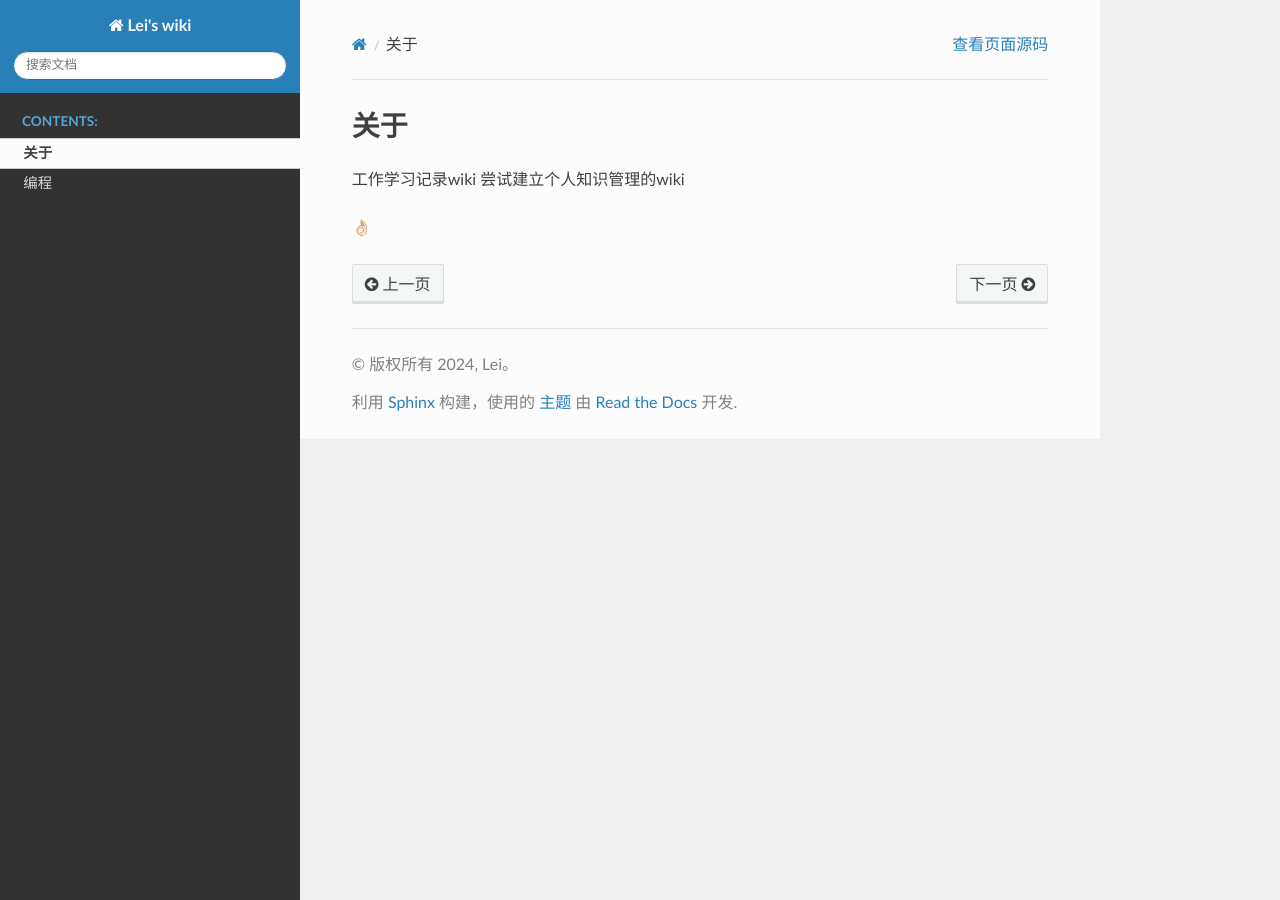
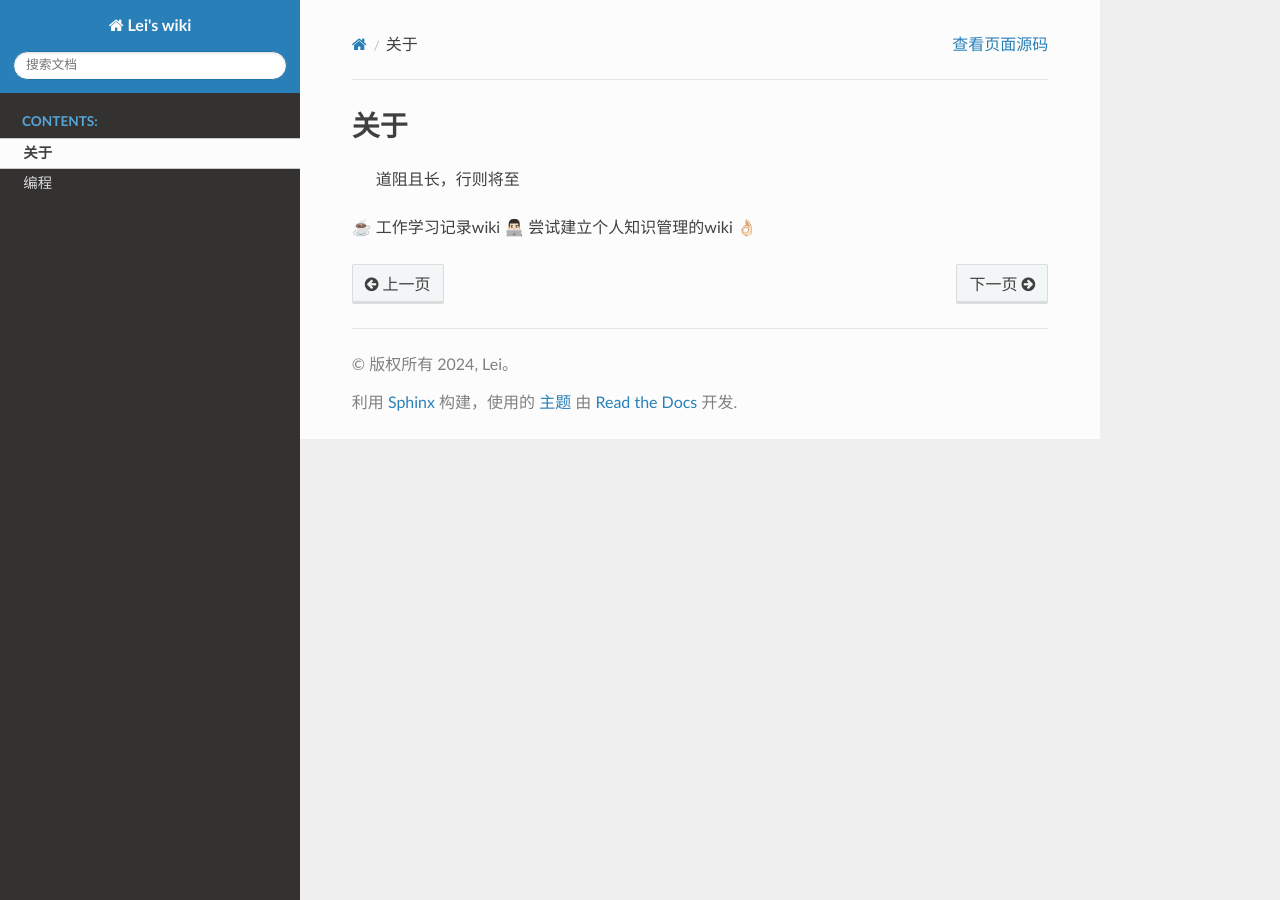
Before and after one commit to leiyang2024/wiki, a Sphinx documentation site: the page built from source/about.md, in a window 1280 px wide. Built offline with Sphinx 7.4.7 and the Read the Docs theme 2.0.0, drawn with Linux system fonts in a browser that asks for light colours; pages that are not in the unit, such as notebooks, are missing from menus.

Commit message:
construct

```diff
--- a/source/about.md
+++ b/source/about.md
@@ -1,6 +1,7 @@
 # 关于
 
-工作学习记录wiki
-尝试建立个人知识管理的wiki
+> 道阻且长，行则将至
 
+☕️ 工作学习记录wiki
+👨🏻‍💻 尝试建立个人知识管理的wiki
 👌🏻
```
